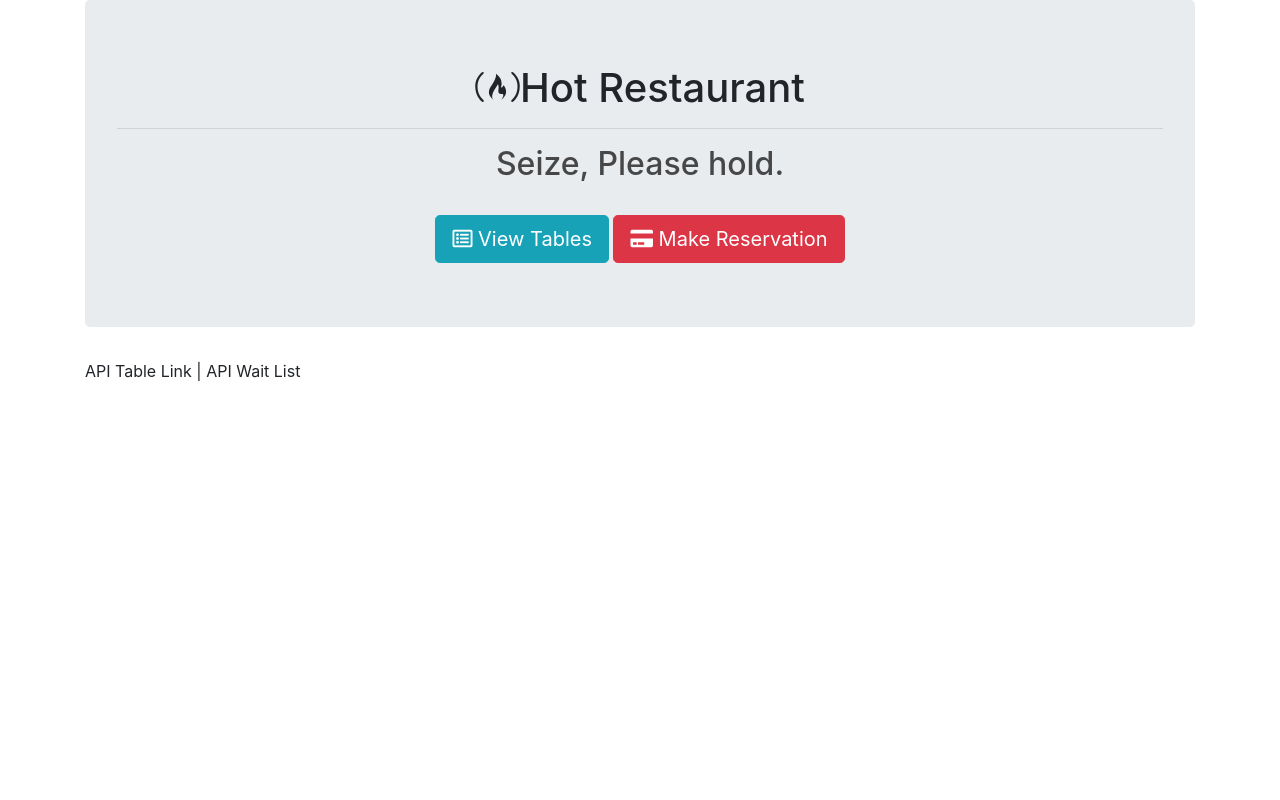
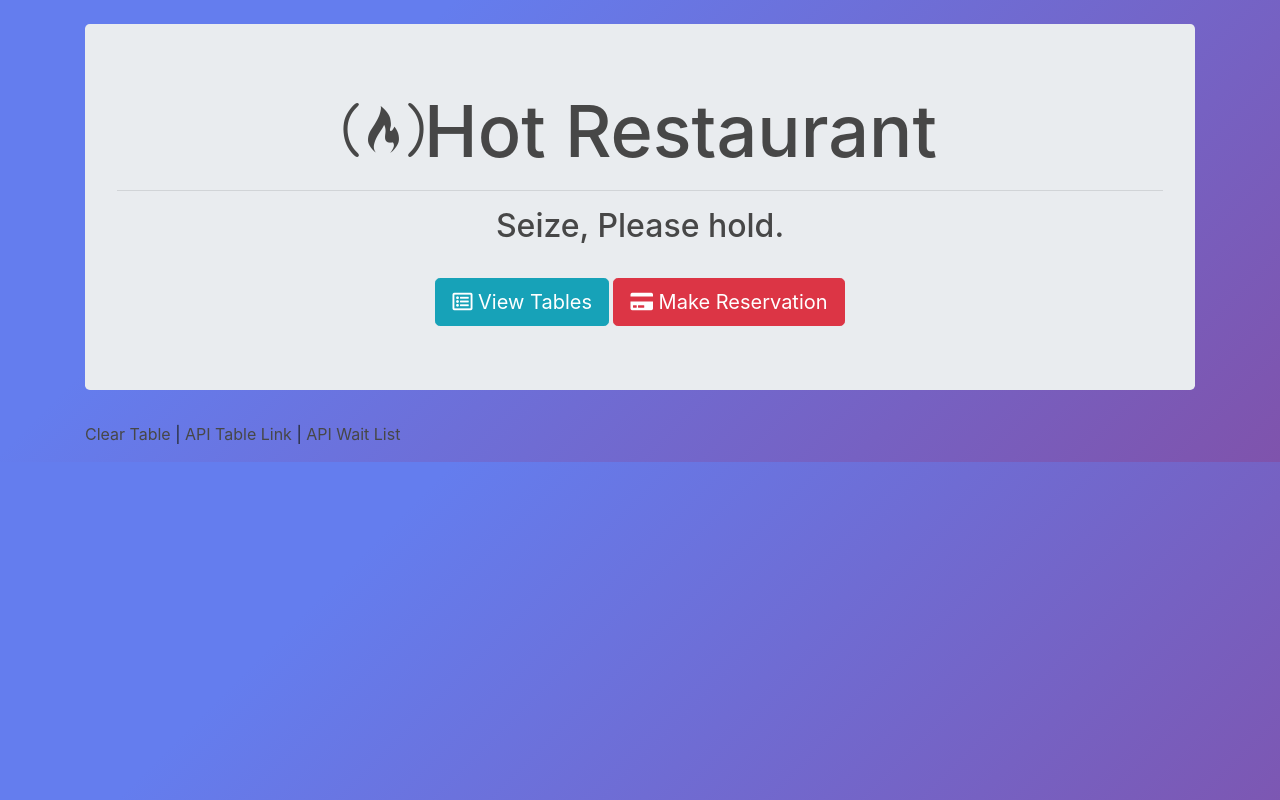
Before and after one commit to ElizabethClohosey/HotRestaurant, a plain HTML site: page index.html in a window 1280 px wide. Drawn offline with nearby package versions, Linux system fonts and the light colour scheme.

Commit message:
Added footer and margin

```diff
--- a/assets/css/styles.css
+++ b/assets/css/styles.css
@@ -1,6 +1,16 @@
-/* body {
-    background: coral;
-} */
+body {
+    background-color: #7f53ac;
+    background-image: linear-gradient(315deg, #7f53ac 0%, #647dee 74%);
+}
+a{
+    color: rgb(71, 71, 71);
+    text-decoration: none;
+}
+a:hover {
+    text-decoration: none;
+    color: pink;
+}
+
 .display-3 {
     color: rgb(71, 71, 71);
     font-weight: 500;
--- a/index.html
+++ b/index.html
@@ -10,8 +10,8 @@
     <title>Class Act</title>
   </head>
   <body class="container">
-      <header class="jumbotron text-center">
-          <h1><i class="fab fa-free-code-camp"></i>Hot Restaurant</h1>
+      <header class="jumbotron text-center mt-4">
+          <h1 class="display-3"><i class="fab fa-free-code-camp"></i>Hot Restaurant</h1>
           <hr>
           <h2>Seize, Please hold.</h2>
           <br>
@@ -27,7 +27,7 @@
 
         <footer>
             <p>
-            <p>API Table Link  |  API Wait List</p>
+            <p><a href="#" id="clear">Clear Table</a> | <a href="/api/tables">API Table Link</a> | <a href="/api/waitlist">API Wait List</a></p>
         </footer>
 
     <script src="https://code.jquery.com/jquery-3.3.1.slim.min.js" integrity="sha384-q8i/X+965DzO0rT7abK41JStQIAqVgRVzpbzo5smXKp4YfRvH+8abtTE1Pi6jizo" crossorigin="anonymous"></script>
```
Also changed, not shown: reserve.html (+2 -2 lines), tables.html (+6 -1 lines).
